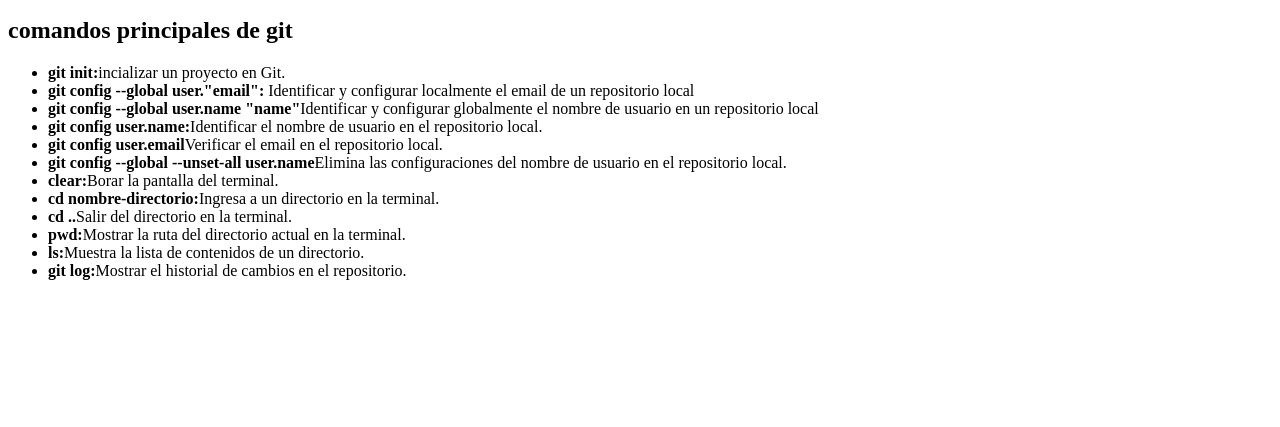
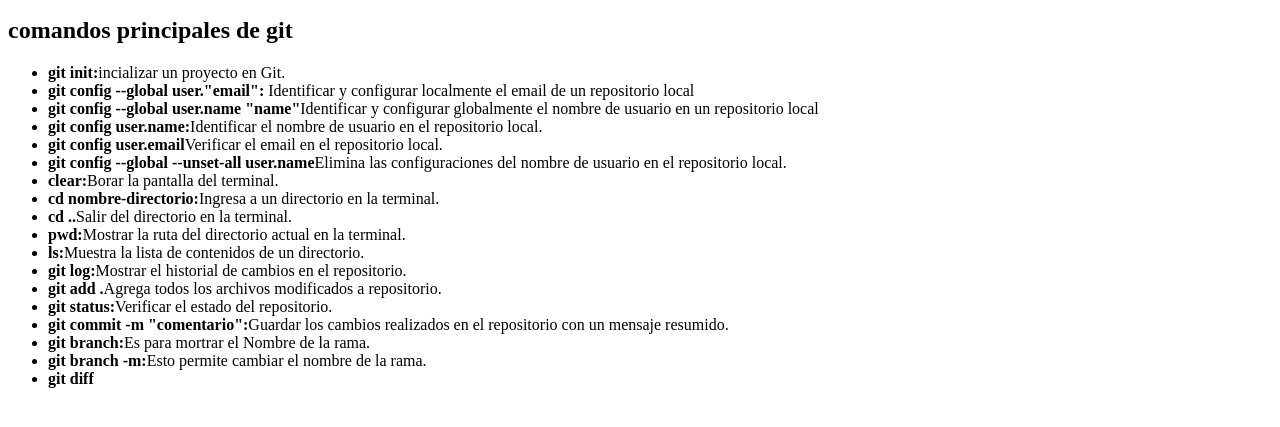
Before and after one commit to thifany19/ADSO_2502629, a plain HTML site: page 1_ejercicio/index.html in a window 1280 px wide. Shown: the part 119-546 px from the top of the page. Drawn offline with Linux system fonts and the light colour scheme.

Commit message:
complementado comando en GIT en HTML

```diff
--- a/1_ejercicio/index.html
+++ b/1_ejercicio/index.html
@@ -24,6 +24,12 @@
         <li><b>pwd:</b>Mostrar la ruta del directorio actual en la terminal.</li>
         <li><b>ls:</b>Muestra la lista de contenidos de un directorio.</li>
         <li><b>git log:</b>Mostrar el historial de cambios en el repositorio.</li>
+        <li><b> git add .</b>Agrega todos los archivos modificados a repositorio.</li>
+        <li><b>git status:</b>Verificar el estado del repositorio.</li>
+        <li><b>git commit -m "comentario":</b>Guardar los cambios realizados en el repositorio con un mensaje resumido.</li>
+        <li><b>git branch:</b>Es para mortrar el Nombre de la rama.</li>
+        <li><b>git branch -m:</b>Esto permite cambiar el nombre de la rama.</li>
+        <li><b>git diff</b></li>
     </ul>
 </body>
 </html>
```
